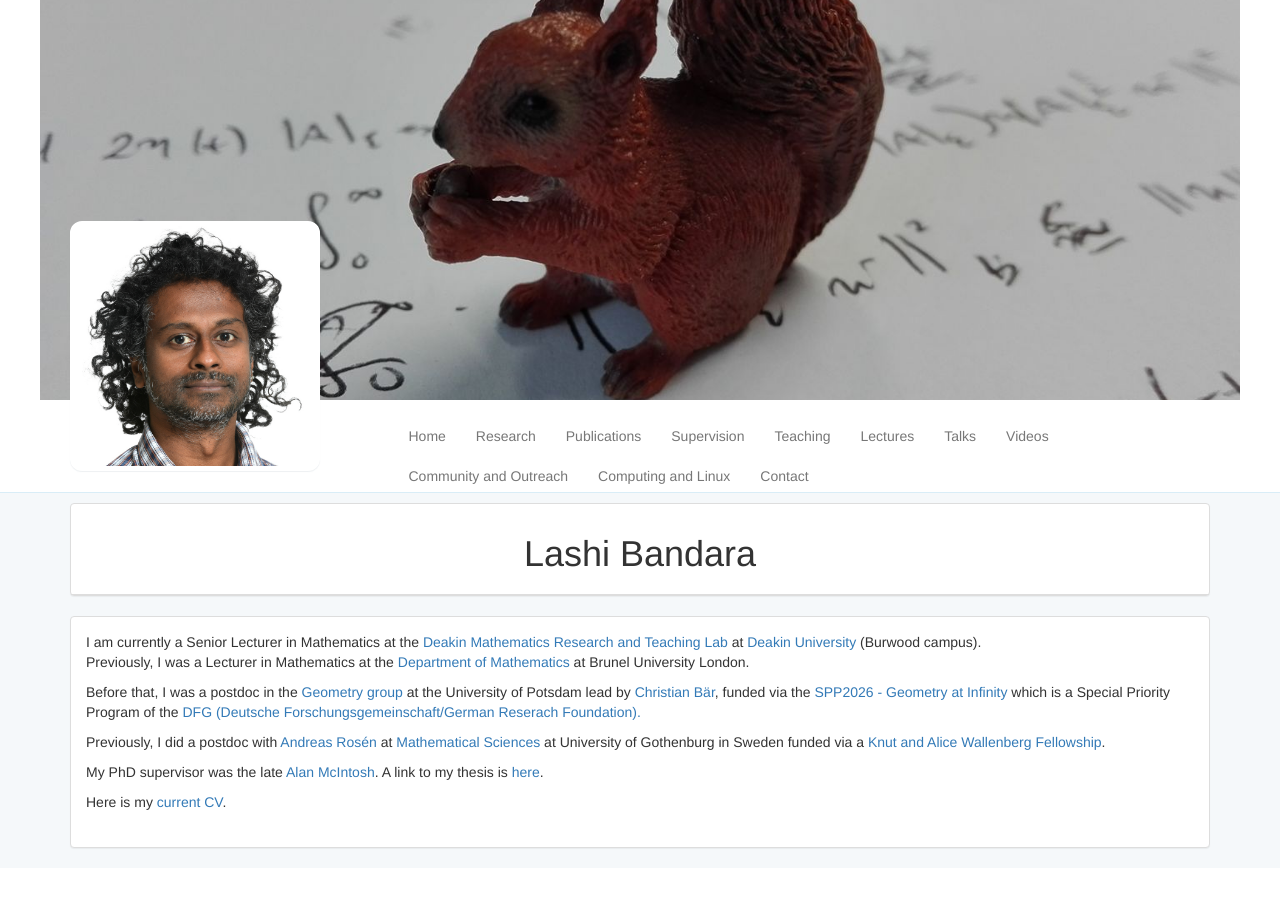
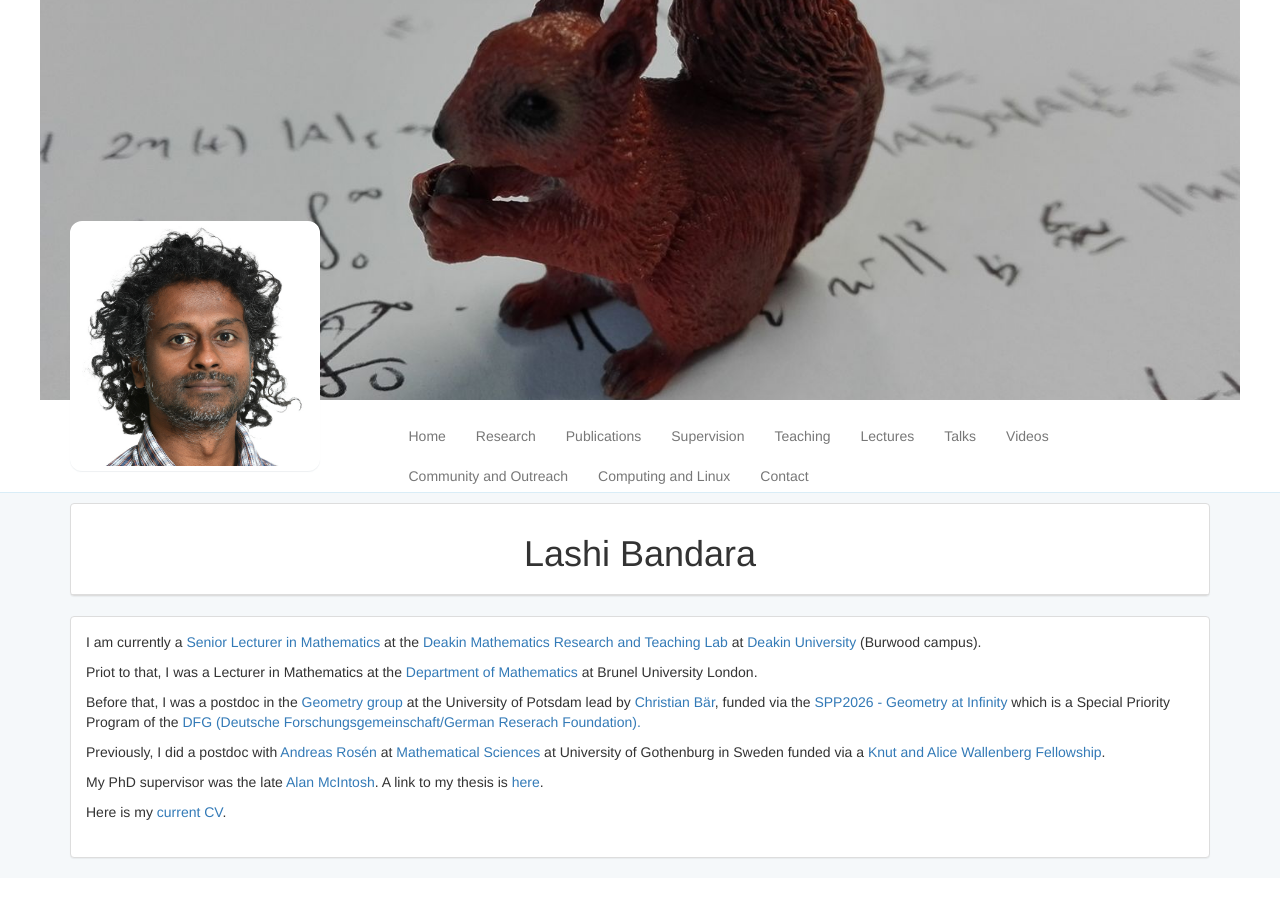
Before and after one commit to lashi-bandara/lashi-bandara.github.io, a Jekyll site: the page built from index.html, in a window 1280 px wide. Built offline with Jekyll 4.4.1, drawn with Linux system fonts in a browser that asks for light colours.

Commit message:
Updated info

```diff
--- a/index.html
+++ b/index.html
@@ -8,9 +8,9 @@ title: "Lashi Bandara"
 <div class="panel-body">
 
 
-  <dd>I am currently a Senior Lecturer in Mathematics at the <a href="https://blogs.deakin.edu.au/maths/">Deakin Mathematics Research and Teaching Lab</a> at <a href="https://www.deakin.edu.au">Deakin University</a> (Burwood campus).
+  <dd>I am currently a <a href="https://www.deakin.edu.au/about-deakin/people/lashi-bandara">Senior Lecturer in Mathematics</a> at the <a href="https://blogs.deakin.edu.au/maths/">Deakin Mathematics Research and Teaching Lab</a> at <a href="https://www.deakin.edu.au">Deakin University</a> (Burwood campus).
 
-	<p>Previously, I was a Lecturer in Mathematics at the <a href="https://www.brunel.ac.uk/mathematics">Department of Mathematics</a> at Brunel University London.
+	<p><p>Priot to that, I was a Lecturer in Mathematics at the <a href="https://www.brunel.ac.uk/mathematics">Department of Mathematics</a> at Brunel University London.
 
 	<p><p>Before that, I was a  postdoc in the <a href="https://www.math.uni-potsdam.de/professuren/geometrie">Geometry group</a>
 	at the University of Potsdam lead by
```
